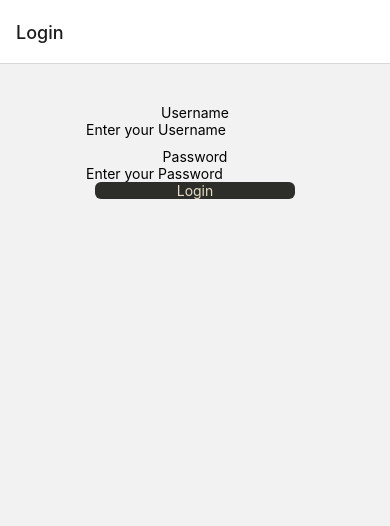
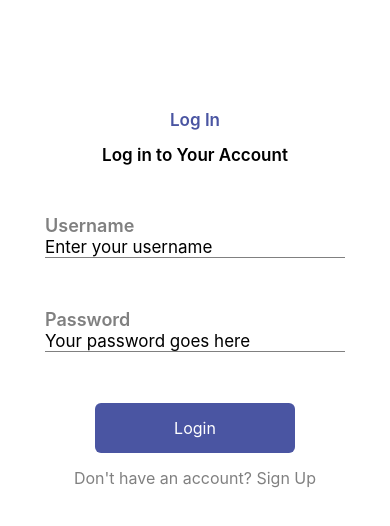
Before and after one commit to WolfComrad/S.E.C.U.R.E.D., a React Native app in the folder SecureMobile/: screen /Login in a window 390 px wide. Shown: the top 526 px of the page. Built offline with nearby package versions, Linux system fonts and the light colour scheme.

Commit message:
Appropriate styling and changed file type from .js => .tsx

```diff
--- a/SecureMobile/App.tsx
+++ b/SecureMobile/App.tsx
@@ -5,8 +5,8 @@
  * @format
  */
 
-import { NavigationContainer } from '@react-navigation/native';
-import { createNativeStackNavigator } from '@react-navigation/native-stack';
+import {NavigationContainer, useNavigation} from '@react-navigation/native';
+import {createNativeStackNavigator} from '@react-navigation/native-stack';
 import React from 'react';
 import type {PropsWithChildren} from 'react';
 import {
@@ -56,19 +56,29 @@ type SectionProps = PropsWithChildren<{
 //     </View>
 //   );
 // }
-const Stack = createNativeStackNavigator()
+const Stack = createNativeStackNavigator();
 
-import LoginScreen from "./screens/LoginScreen"
+import LoginScreen from './screens/LoginScreen';
+import HomeScreen from './screens/HomeScreen';
 
 const App = () => {
   return (
     <NavigationContainer>
       <Stack.Navigator>
-        <Stack.Screen name="Login" component={LoginScreen}/>
+        <Stack.Screen
+          name="Login"
+          component={LoginScreen}
+          options={{headerShown: false}}
+        />
+        <Stack.Screen
+          name="Home"
+          component={HomeScreen}
+          options={{headerShown: true}}
+        />
       </Stack.Navigator>
     </NavigationContainer>
-  )
-}
+  );
+};
 
 // function App(): JSX.Element {
 //   const isDarkMode = useColorScheme() === 'dark';
--- /dev/null
+++ b/SecureMobile/screens/HomeScreen.js
@@ -0,0 +1,12 @@
+import React from 'react';
+import {Text, View} from 'react-native';
+
+const HomeScreen = () => {
+  return (
+    <View>
+      <Text>This is our Home screen!</Text>
+    </View>
+  );
+};
+
+export default HomeScreen;
--- /dev/null
+++ b/SecureMobile/screens/LoginScreen.js
@@ -0,0 +1,119 @@
+import {useNavigation} from '@react-navigation/native';
+import React, {useState} from 'react';
+import {
+  KeyboardAvoidingView,
+  Pressable,
+  StyleSheet,
+  Text,
+  TextInput,
+  View,
+} from 'react-native';
+
+//External Screens
+import HomeScreen from './HomeScreen';
+
+const LoginScreen = () => {
+  const [username, setUsername] = useState('');
+  const [password, setPassword] = useState('');
+  const navigation = useNavigation();
+  return (
+    <View
+      style={{
+        flex: 1,
+        backgroundColor: 'white',
+        padding: 10,
+        alignItems: 'center',
+      }}>
+      <KeyboardAvoidingView>
+        {/*Upper Login Text View*/}
+        <View
+          style={{
+            marginTop: 100,
+            justifyContent: 'center',
+            alignItems: 'center',
+          }}>
+          <Text style={{color: '#4A55A2', fontSize: 17, fontWeight: '600'}}>
+            Log In
+          </Text>
+          <Text style={{fontSize: 17, fontWeight: '600', marginTop: 15}}>
+            Log in to Your Account
+          </Text>
+        </View>
+        {/*Username and password prompts views*/}
+        <View style={{marginTop: 50}}>
+          <View>
+            <Text style={{fontSize: 18, fontWeight: '600', color: 'gray'}}>
+              Username
+            </Text>
+            <TextInput
+              style={{
+                fontSize: username ? 17 : 17,
+                borderBottomColor: 'gray',
+                borderBottomWidth: 1,
+                marginVertical: 1,
+                width: 300,
+              }}
+              placeholderTextColor={'black'}
+              placeholder="Enter your username"
+              value={username}
+              onChangeText={text => {
+                setUsername(text);
+              }}
+            />
+          </View>
+          <View style={{marginTop: 50}}>
+            <Text style={{fontSize: 18, fontWeight: '600', color: 'gray'}}>
+              Password
+            </Text>
+            <TextInput
+              style={{
+                fontSize: username ? 17 : 17,
+                borderBottomColor: 'gray',
+                borderBottomWidth: 1,
+                marginVertical: 1,
+                width: 300,
+              }}
+              placeholderTextColor={'black'}
+              placeholder="Your password goes here"
+              value={password}
+              onChangeText={text => {
+                setPassword(text);
+              }}
+            />
+          </View>
+        </View>
+        {/*Login Button*/}
+        <Pressable
+          onPress={() => {
+            navigation.navigate('Home');
+          }}
+          style={{
+            marginTop: 50,
+            marginLeft: 'auto',
+            marginRight: 'auto',
+            padding: 15,
+            width: 200,
+            backgroundColor: '#4A55A2',
+            borderRadius: 6,
+            alignSelf: 'center',
+          }}>
+          <Text style={{fontSize: 16, color: 'white', textAlign: 'center'}}>
+            Login
+          </Text>
+        </Pressable>
+        {/*Signup Pressable Text*/}
+        <Pressable
+          style={{
+            marginTop: 15,
+          }}>
+          <Text style={{textAlign: 'center', color: 'gray', fontSize: 16}}>
+            Don't have an account? Sign Up
+          </Text>
+        </Pressable>
+      </KeyboardAvoidingView>
+    </View>
+  );
+};
+export default LoginScreen;
+
+const styles = StyleSheet.create({});
--- a/SecureMobile/screens/LoginScreen.tsx
+++ /dev/null
@@ -1,41 +0,0 @@
-import React, { useState } from "react"
-import { Pressable, Text, TextInput, View } from "react-native"
-
-const LoginScreen = () => {
-    const [username, setUsername] = useState('');
-    const [password, setPassword] = useState('');
-    return (
-        <View style={{flex:1, alignItems:"center"}}>
-            <View style={{paddingTop:40, alignItems:"center"}}>
-                <Text>Username</Text>
-                <TextInput
-                    placeholderTextColor={"black"}
-                    placeholder="Enter your Username"
-                />
-            </View>
-            <View style={{paddingTop:10, alignItems:"center"}}>
-                <Text>Password</Text>
-                <TextInput
-                    value={password}
-                    placeholderTextColor={"black"}
-                    placeholder="Enter your Password"
-                    onChangeText={(text) => {
-                        setPassword(text) ;
-                        console.log(password)}}
-
-                />
-            </View>
-
-            <Pressable
-                style={{
-                    width: 200,
-                    backgroundColor: "#2D2D2A",
-                    borderRadius:6
-                }}
-            >
-                <Text style={{color: "#E5DCC5", alignSelf:"center"}}>Login</Text>
-            </Pressable>
-        </View>
-    )
-}
-export default LoginScreen
```
Also changed, not shown: 8 other files (tests, documents, lock files or other folders).
